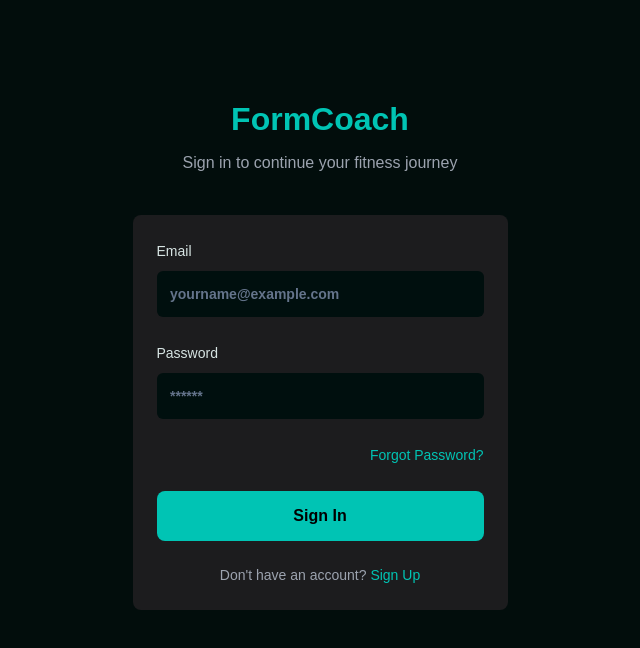
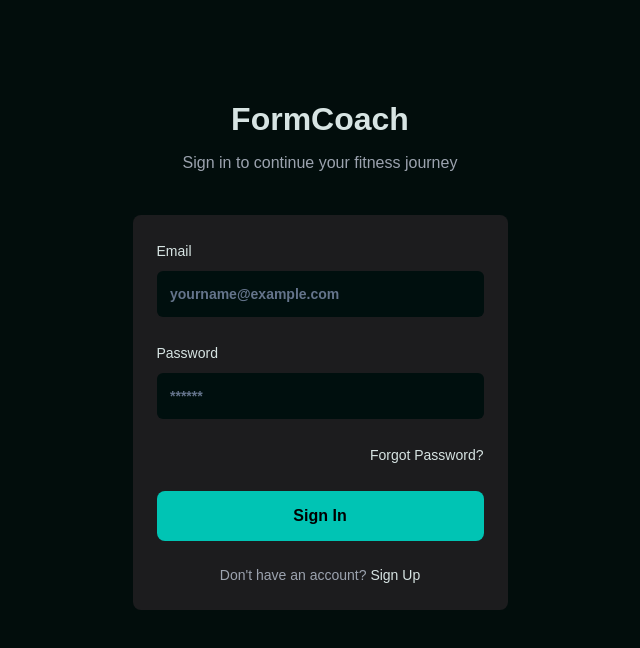
Before and after one commit to Cintegras/formcoach-dev, a React (Vite) app: page /login in a window 1280 px wide. Shown: the top 648 px of the page, without its empty margins (320-960 px from the left). Built offline with nearby package versions, Linux system fonts and the light colour scheme.

Commit message:
Replace white fonts with D7E4E3

```diff
--- a/src/pages/Login.tsx
+++ b/src/pages/Login.tsx
@@ -49,7 +49,7 @@ const Login = () => {
     <PageContainer>
       <div className="flex flex-col items-center justify-center min-h-[80vh]">
         <div className="mb-10">
-          <h1 className="font-bold text-[32px] text-center text-[#00C4B4]">
+          <h1 className="font-bold text-[32px] text-center text-[#D7E4E3]">
             FormCoach
           </h1>
           <p className="font-normal text-[16px] text-[#9CA3AF] text-center mt-2">
@@ -102,7 +102,7 @@ const Login = () => {
                 <button
                   type="button"
                   onClick={handleForgotPassword}
-                  className="text-[#00C4B4] text-[14px] hover:underline"
+                  className="text-[#D7E4E3] text-[14px] hover:underline"
                 >
                   Forgot Password?
                 </button>
@@ -119,7 +119,7 @@ const Login = () => {
               Don't have an account?{' '}
               <button
                 onClick={() => navigate('/signup')}
-                className="text-[#00C4B4] hover:underline"
+                className="text-[#D7E4E3] hover:underline"
               >
                 Sign Up
               </button>
```
